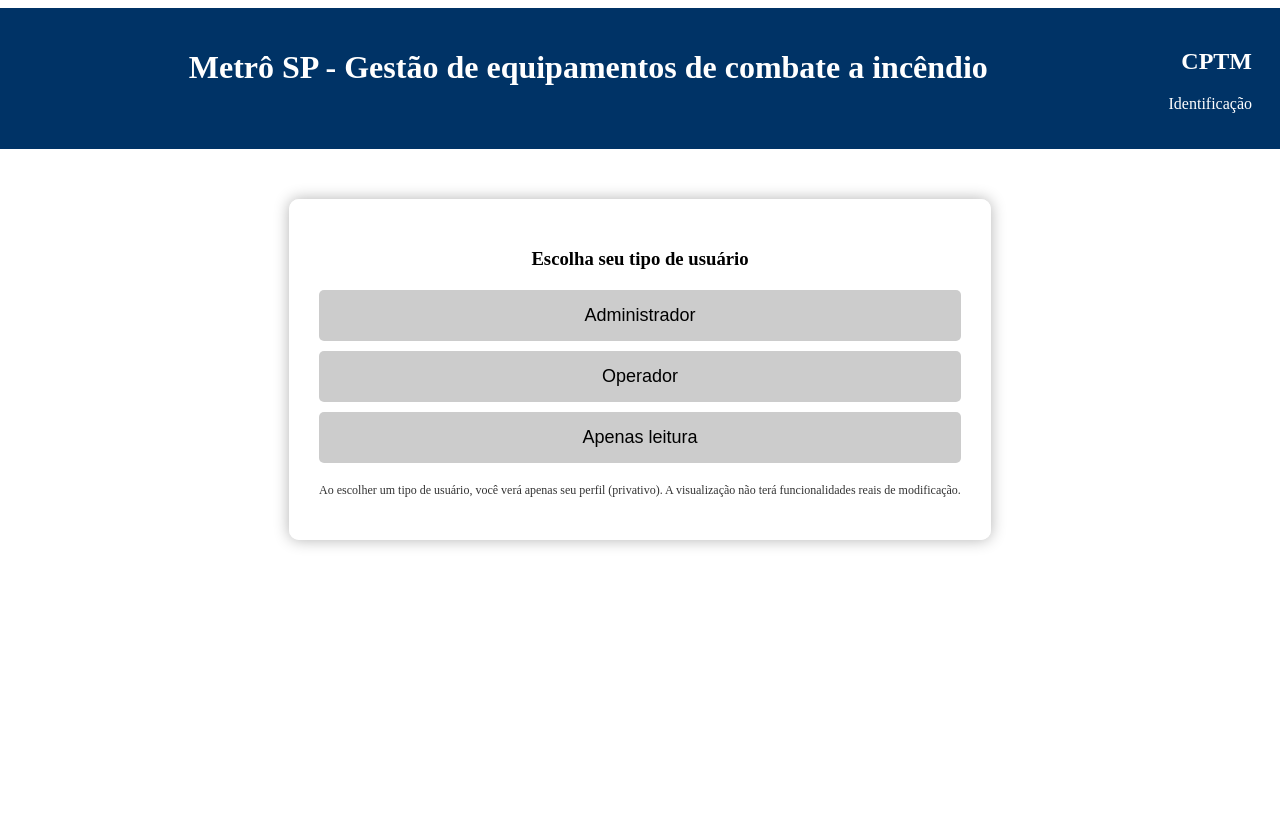
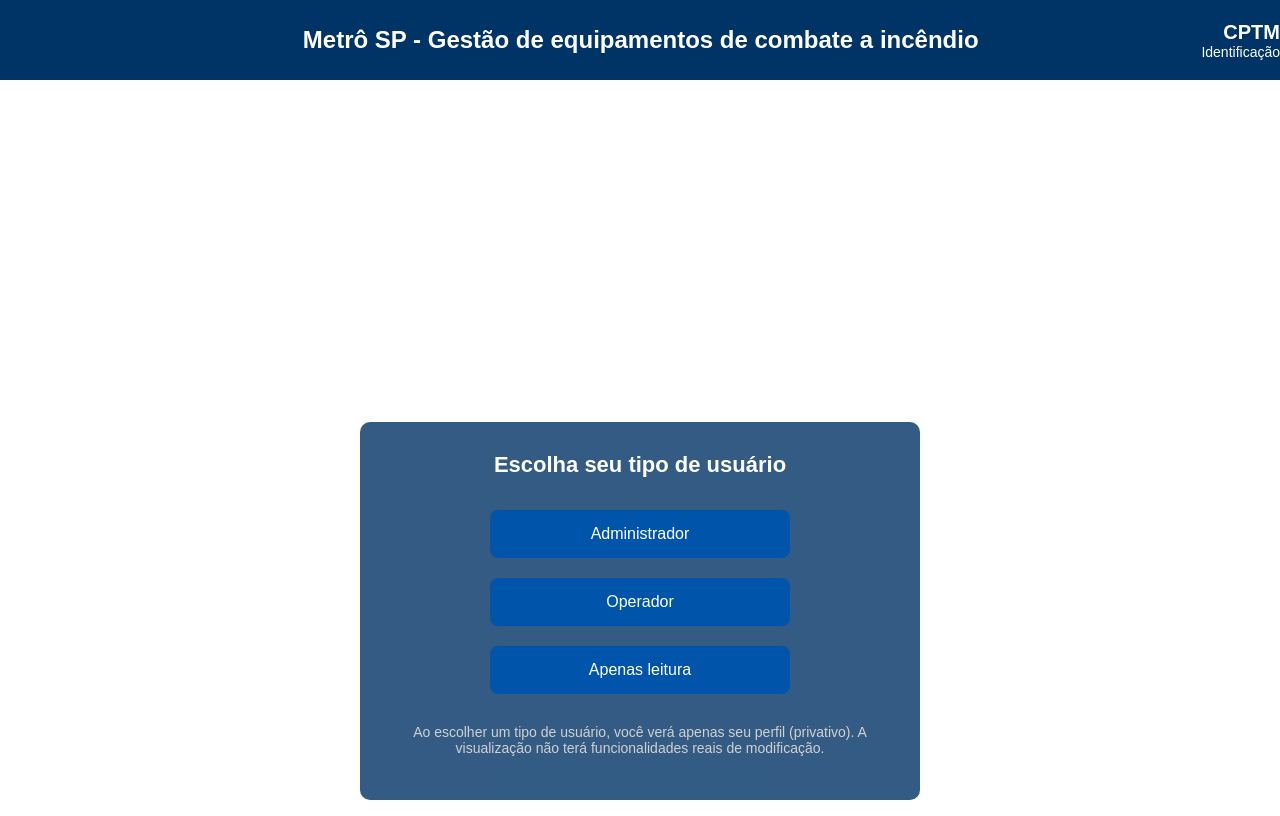
Before and after one commit to Pitucooh/PII_Extintor, a React (Create React App) app: page / in a window 1280 px wide. Shown: the top 816 px of the page. Built offline with nearby package versions, Linux system fonts and the light colour scheme.

Commit message:
Update Tela_Inicial.css

```diff
--- a/src/css/Tela_Inicial.css
+++ b/src/css/Tela_Inicial.css
@@ -1,64 +1,93 @@
+/* Tela_Inicial.css */
+
+body {
+  margin: 0;
+  font-family: Arial, sans-serif;
+
+  background-size: cover;
+}
 
 .container {
-    /* background: url('/path-to-background-image.png') no-repeat center center fixed;  */
-    background-size: cover;
-    height: 100vh;
   display: flex;
   flex-direction: column;
   align-items: center;
+  justify-content: space-between;
+  height: 100vh;
+  color: #fff;
 }
 
 .header {
+  background-color: #003366;
+  width: 100%;
   display: flex;
   justify-content: space-between;
-    width: 100%;
-    padding: 20px;
-    background-color: #003366;
+  padding: 10px 30px;
+  align-items: center;
   color: white;
 }
 
-  .title {
-    flex-grow: 1;
-    text-align: center;
+.header .logo {
+
+  background-size: contain;
+  width: 80px;
+  height: 60px;
 }
 
-  .company {
+.header .title h1 {
+  font-size: 24px;
+  margin: 0;
+}
+
+.header .company {
   text-align: right;
-    margin-right: 20px;
+}
+
+.header .company h2 {
+  font-size: 20px;
+  margin: 0;
+}
+
+.header .company p {
+  font-size: 14px;
+  margin: 0;
 }
 
 .content {
-    background-color: rgba(255, 255, 255, 0.9);
+  background-color: rgba(0, 51, 102, 0.8);
   padding: 30px;
   border-radius: 10px;
-    box-shadow: 0px 0px 15px rgba(0, 0, 0, 0.3);
   text-align: center;
-    margin-top: 50px;
+  max-width: 500px;
 }
 
-  h3 {
-    margin-bottom: 20px;
+.content h3 {
+  margin-top: 0;
+  font-size: 22px;
+}
+
+.role-selection {
+  margin: 20px 0;
 }
 
 .role-selection button {
-    display: block;
+  background-color: #0055aa;
+  color: white;
+  border: none;
+  padding: 15px 30px;
+  margin: 10px 0;
+  font-size: 16px;
+  border-radius: 8px;
+  cursor: pointer;
   width: 100%;
-    padding: 15px;
-    margin: 10px 0;
-    background-color: #ccc;
-    border: none;
-    border-radius: 5px;
-    font-size: 18px;
-    cursor: pointer;
-    transition: background-color 0.3s ease;
+  max-width: 300px;
 }
 
 .role-selection button:hover {
-    background-color: #bbb;
+  background-color: #003366;
 }
 
 .info-text {
-    margin-top: 20px;
-    font-size: 12px;
-    color: #333;
+  font-size: 14px;
+  color: #d1d1d1;
+  margin-top: 15px;
 }
```
Lines whose indentation alone changed are shown as unchanged.
